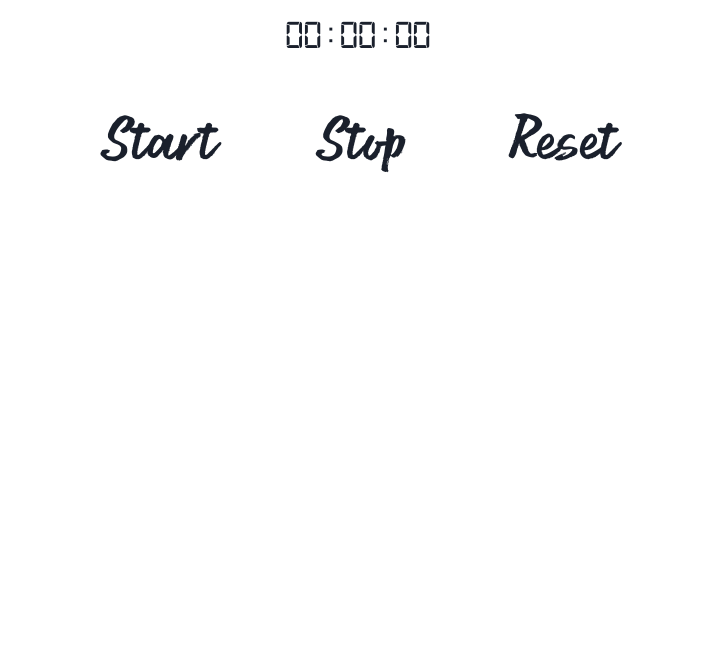
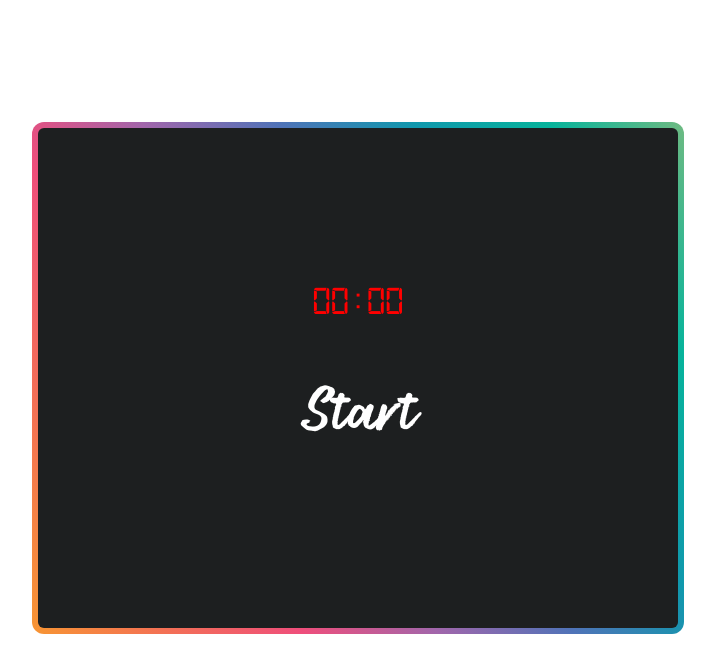
Before and after one commit to jagroshansingh/BullsEye-Game, a React (Create React App) app in the folder frontend/: page / in a window 1280 px wide. Shown: the top 672 px of the page, without its empty margins (282-997 px from the left). Built offline with nearby package versions, Linux system fonts and the light colour scheme.

Commit message:
Frontend Added

```diff
--- a/frontend/src/App.css
+++ b/frontend/src/App.css
@@ -1,7 +1,10 @@
 .App {
   text-align: center;
+  /* background-color: #1d1f20;  */
 }
-
+* {
+  /* background-color: #1d1f20 */
+}
 .App-logo {
   height: 40vmin;
   pointer-events: none;
--- a/frontend/src/Components/Stopwatch.css
+++ b/frontend/src/Components/Stopwatch.css
@@ -22,13 +22,70 @@
   src: local("Young Style"), url("../fonts/Young Style.ttf") format("truetype");
 }
 
+* {
+  /* background-color: #1d1f20; */
+}
+
 .container {
   font-family: "DigitalM";
   font-size: 40px;
-  /* color: red; */
+  color: red;
 }
 .buttonText {
   font-family: "Young";
   font-size: 40px;
   margin: 50px;
 }
+#box {
+  display: flex;
+  flex-direction: column;
+  align-items: center;
+  justify-content: center;
+  width: 50%;
+  height: 500px;
+  color: white;
+  font-size: 2.5rem;
+  margin: auto;
+  margin-top: 10%;
+}
+.stopwatch {
+  --borderWidth: 6px;
+  background: #1d1f20;
+  position: relative;
+  border-radius: var(--borderWidth);
+}
+.stopwatch:after {
+  content: "";
+  position: absolute;
+  top: calc(-1 * var(--borderWidth));
+  left: calc(-1 * var(--borderWidth));
+  height: calc(100% + var(--borderWidth) * 2);
+  width: calc(100% + var(--borderWidth) * 2);
+  background: linear-gradient(
+    60deg,
+    #f79533,
+    #f37055,
+    #ef4e7b,
+    #a166ab,
+    #5073b8,
+    #1098ad,
+    #07b39b,
+    #6fba82
+  );
+  border-radius: calc(2 * var(--borderWidth));
+  z-index: -1;
+  animation: animatedgradient 3s ease alternate infinite;
+  /* background-size: 300% 300%; */
+}
+
+@keyframes animatedgradient {
+  0% {
+    background-position: 0% 50%;
+  }
+  50% {
+    background-position: 100% 50%;
+  }
+  100% {
+    background-position: 0% 50%;
+  }
+}
--- a/frontend/src/Components/Stopwatch.tsx
+++ b/frontend/src/Components/Stopwatch.tsx
@@ -1,5 +1,5 @@
 import { Button, HStack } from "@chakra-ui/react";
-import React from "react";
+import React, { useEffect, useState } from "react";
 import "./Stopwatch.css";
 import "../fonts/digital-7.ttf";
 import "../fonts/digital-7 (italic).ttf";
@@ -7,9 +7,10 @@ import "../fonts/digital-7 (mono italic).ttf";
 import "../fonts/digital-7 (mono).ttf";
 
 export const Stopwatch = () => {
-  const [time, setTime] = React.useState(0);
-  const [running, setRunning] = React.useState(false);
-  React.useEffect(() => {
+  const [time, setTime] = useState(0);
+  const [running, setRunning] = useState(false);
+  const [btn, setBtn] = useState(0);
+  useEffect(() => {
     let interval: any;
     if (running) {
       interval = setInterval(() => {
@@ -21,11 +22,11 @@ export const Stopwatch = () => {
     return () => clearInterval(interval);
   }, [running]);
   return (
-    <div className="stopwatch">
+    <div
+      // style={{ width: "100vw", height: "100vh", backgroundColor: "#1d1f20" }}
+    >
+      <div className="stopwatch" id="box">
         <div className="numbers">
-        <span className="container">
-          {("0" + Math.floor((time / 60000) % 60)).slice(-2)}:
-        </span>
           <span className="container">
             {("0" + Math.floor((time / 1000) % 60)).slice(-2)}:
           </span>
@@ -34,9 +35,43 @@ export const Stopwatch = () => {
           </span>
         </div>
         <div className="buttons">
-        <button className="buttonText" onClick={() => setRunning(true)}>Start</button>
-        <button className="buttonText" onClick={() => setRunning(false)}>Stop</button>
-        <button className="buttonText" onClick={() => setTime(0)}>Reset</button>
+          {btn == 0 && (
+            <button
+              className="buttonText"
+              onClick={() => {
+                setRunning(true);
+                setBtn(1);
+                console.log("btn", btn);
+              }}
+            >
+              Start
+            </button>
+          )}
+          {btn == 1 && (
+            <button
+              className="buttonText"
+              onClick={() => {
+                setRunning(false);
+                setBtn(2);
+                console.log("btn", btn);
+              }}
+            >
+              Stop
+            </button>
+          )}
+          {btn == 2 && (
+            <button
+              className="buttonText"
+              onClick={() => {
+                setTime(0);
+                setBtn(0);
+                console.log("btn", btn);
+              }}
+            >
+              Reset
+            </button>
+          )}
+        </div>
       </div>
     </div>
   );
```
Lines whose indentation alone changed are shown as unchanged.
